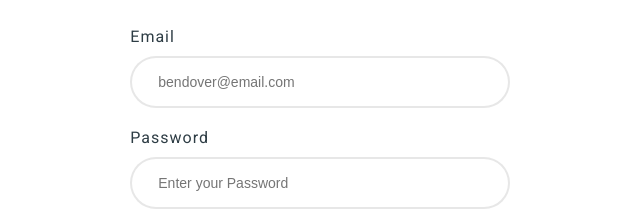
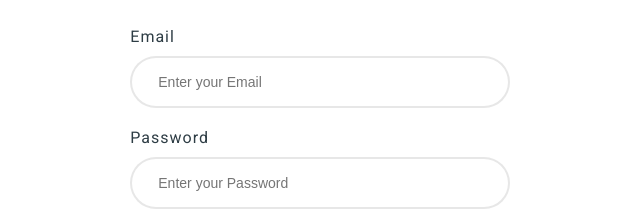
Before and after one commit to userclassgit/job-job-go, a website with bundled scripts: page index.html in a window 1280 px wide. Shown: the part 283-499 px from the top of the page, 95-735 px from the left. Built offline with nearby package versions, Linux system fonts and the light colour scheme.

Commit message:
remove defualt value of inputs

```diff
--- a/index.html
+++ b/index.html
@@ -28,7 +28,7 @@
           <form class="login-form" method="post">
             <h2>Welcome to <span>JobJobGo</span></h2>
             <label>Email</label>
-            <input type="email" name="email" minlength="3" placeholder="bendover@email.com" required>
+            <input type="email" name="email" minlength="3" placeholder="Enter your Email" required>
             <label>Password</label>
             <input type="password" name="password" min="3" placeholder="Enter your Password" required>
             <p><a href="#">Forgot Password?</a></p>
```
